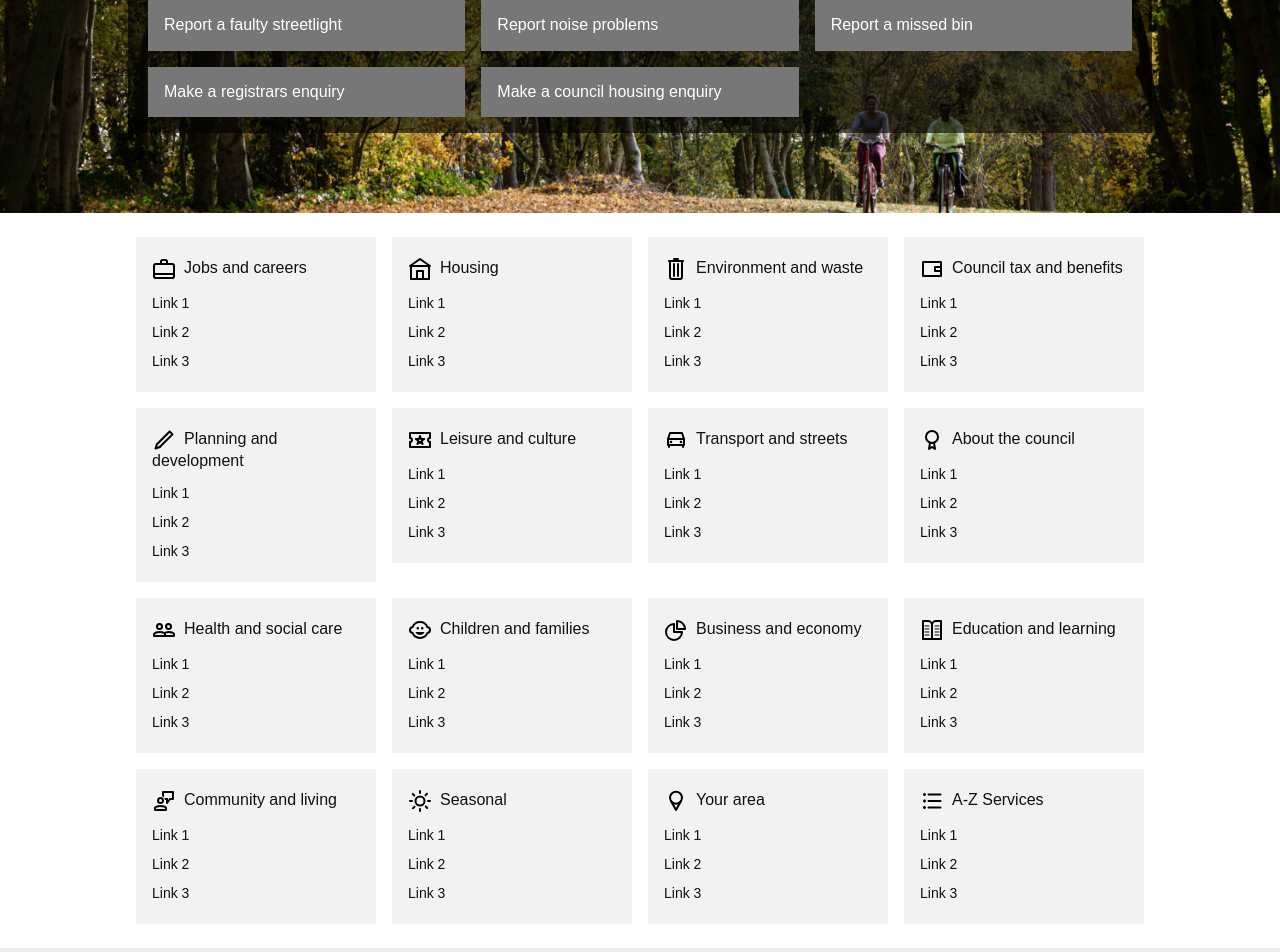
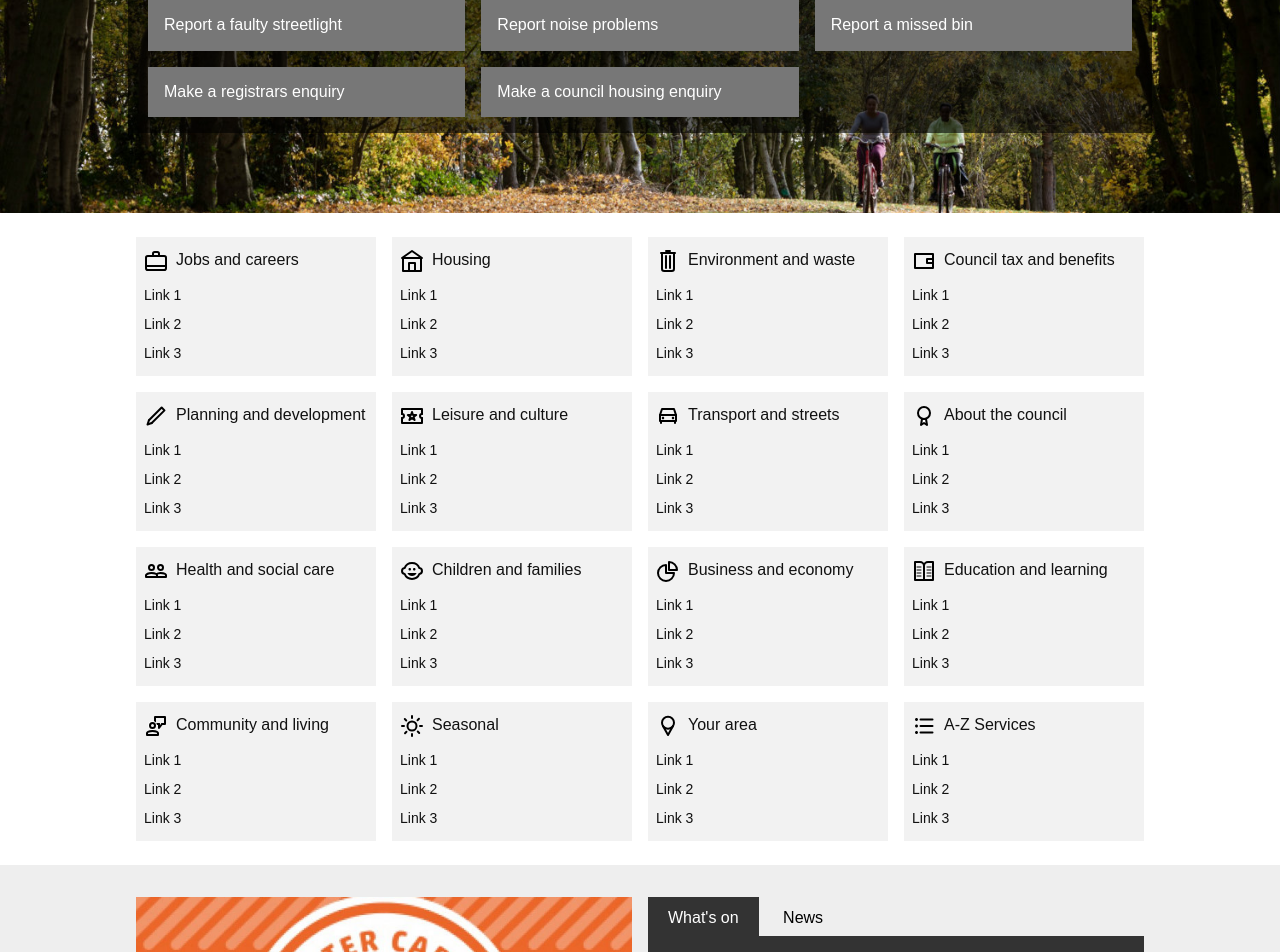
Before and after one commit to jnkly/rmbc-dev, a Jekyll site: the page built from index.md, in a window 1280 px wide. Shown: the part 378-1330 px from the top of the page. Built offline with Jekyll 4.4.1, drawn with Linux system fonts in a browser that asks for light colours.

Commit message:
Update services.html

```diff
--- a/_includes/services.html
+++ b/_includes/services.html
@@ -1,7 +1,7 @@
     <section class="pa3">
       <div class="cf mw8 center">
         <div class="fl w-100 w-50-m w-25-l">
-          <div class="db bg-black-05 ph3 pv2 pa3-m pa3-l ma1 ma2-l">
+          <div class="db bg-black-05 ph3 pv2 pa3-m pa2-l ma1 ma2-l">
             <a href="#" class="db f6 f5-m f5-l near-black no-underline pv1 hover-green"><img src="{{site.baseurl}}/images/icon-jobs.svg" class="dib v-mid mr2">Jobs and careers</a>
             <ul class="dn db-m db-l lh-copy mb0 list pa0 f6 mt1">
               <li><a href="#" class="db near-black no-underline hover-green pv1">Link 1</a></li>
@@ -11,7 +11,7 @@
           </div>
         </div>
         <div class="fl w-100 w-50-m w-25-l">
-          <div class="db bg-black-05 ph3 pv2 pa3-m pa3-l ma1 ma2-l">
+          <div class="db bg-black-05 ph3 pv2 pa3-m pa2-l ma1 ma2-l">
             <a href="#" class="db f6 f5-m f5-l near-black no-underline pv1 hover-green"><img src="{{site.baseurl}}/images/icon-housing.svg" class="dib v-mid mr2">Housing</a>
             <ul class="dn db-m db-l lh-copy mb0 list pa0 f6 mt1">
               <li><a href="#" class="db near-black no-underline hover-green pv1">Link 1</a></li>
@@ -21,7 +21,7 @@
           </div>
         </div>
         <div class="fl w-100 w-50-m w-25-l">
-          <div class="db bg-black-05 ph3 pv2 pa3-m pa3-l ma1 ma2-l">
+          <div class="db bg-black-05 ph3 pv2 pa3-m pa2-l ma1 ma2-l">
             <a href="#" class="db f6 f5-m f5-l near-black no-underline pv1 hover-green"><img src="{{site.baseurl}}/images/icon-environment.svg" class="dib v-mid mr2">Environment and waste</a>
             <ul class="dn db-m db-l lh-copy mb0 list pa0 f6 mt1">
               <li><a href="#" class="db near-black no-underline hover-green pv1">Link 1</a></li>
@@ -31,7 +31,7 @@
           </div>
         </div>
         <div class="fl w-100 w-50-m w-25-l">
-          <div class="db bg-black-05 ph3 pv2 pa3-m pa3-l ma1 ma2-l">
+          <div class="db bg-black-05 ph3 pv2 pa3-m pa2-l ma1 ma2-l">
             <a href="#" class="db f6 f5-m f5-l near-black no-underline pv1 hover-green"><img src="{{site.baseurl}}/images/icon-benefits.svg" class="dib v-mid mr2">Council tax and benefits</a>
             <ul class="dn db-m db-l lh-copy mb0 list pa0 f6 mt1">
               <li><a href="#" class="db near-black no-underline hover-green pv1">Link 1</a></li>
@@ -43,7 +43,7 @@
       </div>
       <div class="cf mw8 center">
         <div class="fl w-100 w-50-m w-25-l">
-          <div class="db bg-black-05 ph3 pv2 pa3-m pa3-l ma1 ma2-l">
+          <div class="db bg-black-05 ph3 pv2 pa3-m pa2-l ma1 ma2-l">
             <a href="#" class="db f6 f5-m f5-l near-black no-underline pv1 hover-green"><img src="{{site.baseurl}}/images/icon-planning.svg" class="dib v-mid mr2">Planning and development</a>
             <ul class="dn db-m db-l lh-copy mb0 list pa0 f6 mt1">
               <li><a href="#" class="db near-black no-underline hover-green pv1">Link 1</a></li>
@@ -53,7 +53,7 @@
           </div>
         </div>
         <div class="fl w-100 w-50-m w-25-l">
-          <div class="db bg-black-05 ph3 pv2 pa3-m pa3-l ma1 ma2-l">
+          <div class="db bg-black-05 ph3 pv2 pa3-m pa2-l ma1 ma2-l">
             <a href="#" class="db f6 f5-m f5-l near-black no-underline pv1 hover-green"><img src="{{site.baseurl}}/images/icon-leisure.svg" class="dib v-mid mr2">Leisure and culture</a>
             <ul class="dn db-m db-l lh-copy mb0 list pa0 f6 mt1">
               <li><a href="#" class="db near-black no-underline hover-green pv1">Link 1</a></li>
@@ -63,7 +63,7 @@
           </div>
         </div>
         <div class="fl w-100 w-50-m w-25-l">
-          <div class="db bg-black-05 ph3 pv2 pa3-m pa3-l ma1 ma2-l">
+          <div class="db bg-black-05 ph3 pv2 pa3-m pa2-l ma1 ma2-l">
             <a href="#" class="db f6 f5-m f5-l near-black no-underline pv1 hover-green"><img src="{{site.baseurl}}/images/icon-transport.svg" class="dib v-mid mr2">Transport and streets</a>
             <ul class="dn db-m db-l lh-copy mb0 list pa0 f6 mt1">
               <li><a href="#" class="db near-black no-underline hover-green pv1">Link 1</a></li>
@@ -73,7 +73,7 @@
           </div>
         </div>
         <div class="fl w-100 w-50-m w-25-l">
-          <div class="db bg-black-05 ph3 pv2 pa3-m pa3-l ma1 ma2-l">
+          <div class="db bg-black-05 ph3 pv2 pa3-m pa2-l ma1 ma2-l">
             <a href="#" class="db f6 f5-m f5-l near-black no-underline pv1 hover-green">
               <img src="{{site.baseurl}}/images/icon-council.svg" class="dib v-mid mr2">About the council</a>
             <ul class="dn db-m db-l lh-copy mb0 list pa0 f6 mt1">
@@ -86,7 +86,7 @@
       </div>
       <div class="cf mw8 center">
         <div class="fl w-100 w-50-m w-25-l">
-          <div class="db bg-black-05 ph3 pv2 pa3-m pa3-l ma1 ma2-l">
+          <div class="db bg-black-05 ph3 pv2 pa3-m pa2-l ma1 ma2-l">
             <a href="#" class="db f6 f5-m f5-l near-black no-underline pv1 hover-green"><img src="{{site.baseurl}}/images/icon-socialcare.svg" class="dib v-mid mr2">Health and social care</a>
             <ul class="dn db-m db-l lh-copy mb0 list pa0 f6 mt1">
               <li><a href="#" class="db near-black no-underline hover-green pv1">Link 1</a></li>
@@ -96,7 +96,7 @@
           </div>
         </div>
         <div class="fl w-100 w-50-m w-25-l">
-          <div class="db bg-black-05 ph3 pv2 pa3-m pa3-l ma1 ma2-l">
+          <div class="db bg-black-05 ph3 pv2 pa3-m pa2-l ma1 ma2-l">
             <a href="#" class="db  f6 f5-m f5-l near-black no-underline pv1 hover-green"><img src="{{site.baseurl}}/images/icon-children.svg" class="dib v-mid mr2">Children and families</a>
             <ul class="dn db-m db-l lh-copy mb0 list pa0 f6 mt1">
               <li><a href="#" class="db near-black no-underline hover-green pv1">Link 1</a></li>
@@ -106,7 +106,7 @@
           </div>
         </div>
         <div class="fl w-100 w-50-m w-25-l">
-          <div class="db bg-black-05 ph3 pv2 pa3-m pa3-l ma1 ma2-l">
+          <div class="db bg-black-05 ph3 pv2 pa3-m pa2-l ma1 ma2-l">
             <a href="#" class="db  f6 f5-m f5-l near-black no-underline pv1 hover-green"><img src="{{site.baseurl}}/images/icon-business.svg" class="dib v-mid mr2">Business and economy</a>
             <ul class="dn db-m db-l lh-copy mb0 list pa0 f6 mt1">
               <li><a href="#" class="db near-black no-underline hover-green pv1">Link 1</a></li>
@@ -116,7 +116,7 @@
           </div>
         </div>
         <div class="fl w-100 w-50-m w-25-l">
-          <div class="db bg-black-05 ph3 pv2 pa3-m pa3-l ma1 ma2-l">
+          <div class="db bg-black-05 ph3 pv2 pa3-m pa2-l ma1 ma2-l">
             <a href="#" class="db f6 f5-m f5-l near-black no-underline pv1 hover-green"><img src="{{site.baseurl}}/images/icon-education.svg" class="dib v-mid mr2">Education and learning</a>
             <ul class="dn db-m db-l lh-copy mb0 list pa0 f6 mt1">
               <li><a href="#" class="db near-black no-underline hover-green pv1">Link 1</a></li>
@@ -128,7 +128,7 @@
       </div>
       <div class="cf mw8 center">
         <div class="fl w-100 w-50-m w-25-l">
-          <div class="db bg-black-05 ph3 pv2 pa3-m pa3-l ma1 ma2-l">
+          <div class="db bg-black-05 ph3 pv2 pa3-m pa2-l ma1 ma2-l">
             <a href="#" class="db f6 f5-m f5-l near-black no-underline pv1 hover-green"><img src="{{site.baseurl}}/images/icon-community.svg" class="dib v-mid mr2">Community and living</a>
             <ul class="dn db-m db-l lh-copy mb0 list pa0 f6 mt1">
               <li><a href="#" class="db near-black no-underline hover-green pv1">Link 1</a></li>
@@ -138,7 +138,7 @@
           </div>
         </div>
         <div class="fl w-100 w-50-m w-25-l">
-          <div class="db bg-black-05 ph3 pv2 pa3-m pa3-l ma1 ma2-l">
+          <div class="db bg-black-05 ph3 pv2 pa3-m pa2-l ma1 ma2-l">
             <a href="#" class="db  f6 f5-m f5-l near-black no-underline pv1 hover-green"><img src="{{site.baseurl}}/images/icon-seasonal.svg" class="dib v-mid mr2">Seasonal</a>
             <ul class="dn db-m db-l lh-copy mb0 list pa0 f6 mt1">
               <li><a href="#" class="db near-black no-underline hover-green pv1">Link 1</a></li>
@@ -148,7 +148,7 @@
           </div>
         </div>
         <div class="fl w-100 w-50-m w-25-l">
-          <div class="db bg-black-05 ph3 pv2 pa3-m pa3-l ma1 ma2-l">
+          <div class="db bg-black-05 ph3 pv2 pa3-m pa2-l ma1 ma2-l">
             <a href="#" class="db f6 f5-m f5-l near-black no-underline pv1 hover-green"><img src="{{site.baseurl}}/images/icon-your-area.svg" class="dib v-mid mr2">Your area</a>
             <ul class="dn db-m db-l lh-copy mb0 list pa0 f6 mt1">
               <li><a href="#" class="db near-black no-underline hover-green pv1">Link 1</a></li>
@@ -158,7 +158,7 @@
           </div>
         </div>
         <div class="fl w-100 w-50-m w-25-l">
-          <div class="db bg-black-05 ph3 pv2 pa3-m pa3-l ma1 ma2-l">
+          <div class="db bg-black-05 ph3 pv2 pa3-m pa2-l ma1 ma2-l">
             <a href="#" class="db  f6 f5-m f5-l near-black no-underline pv1 hover-green"><img src="{{site.baseurl}}/images/icon-az.svg" class="dib v-mid mr2">A-Z Services</a>
             <ul class="dn db-m db-l lh-copy mb0 list pa0 f6 mt1">
               <li><a href="#" class="db near-black no-underline hover-green pv1">Link 1</a></li>
```
